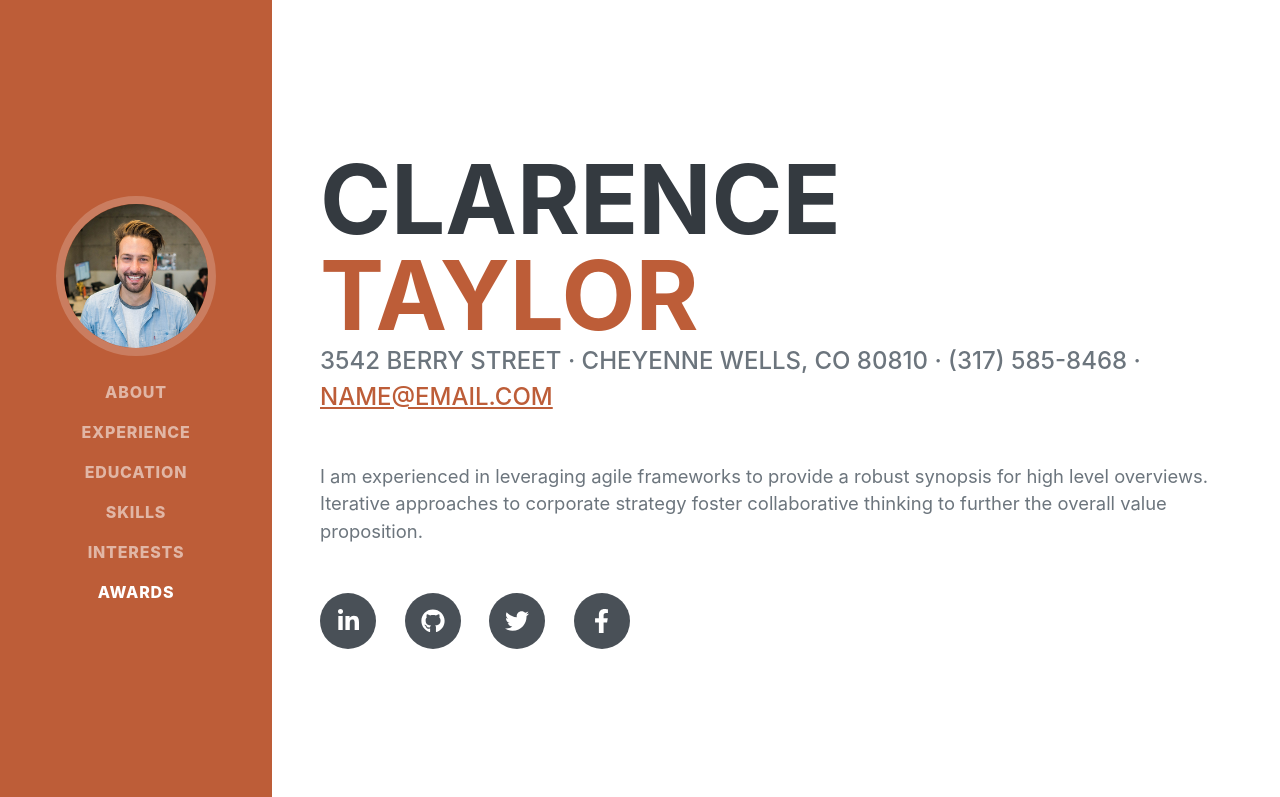
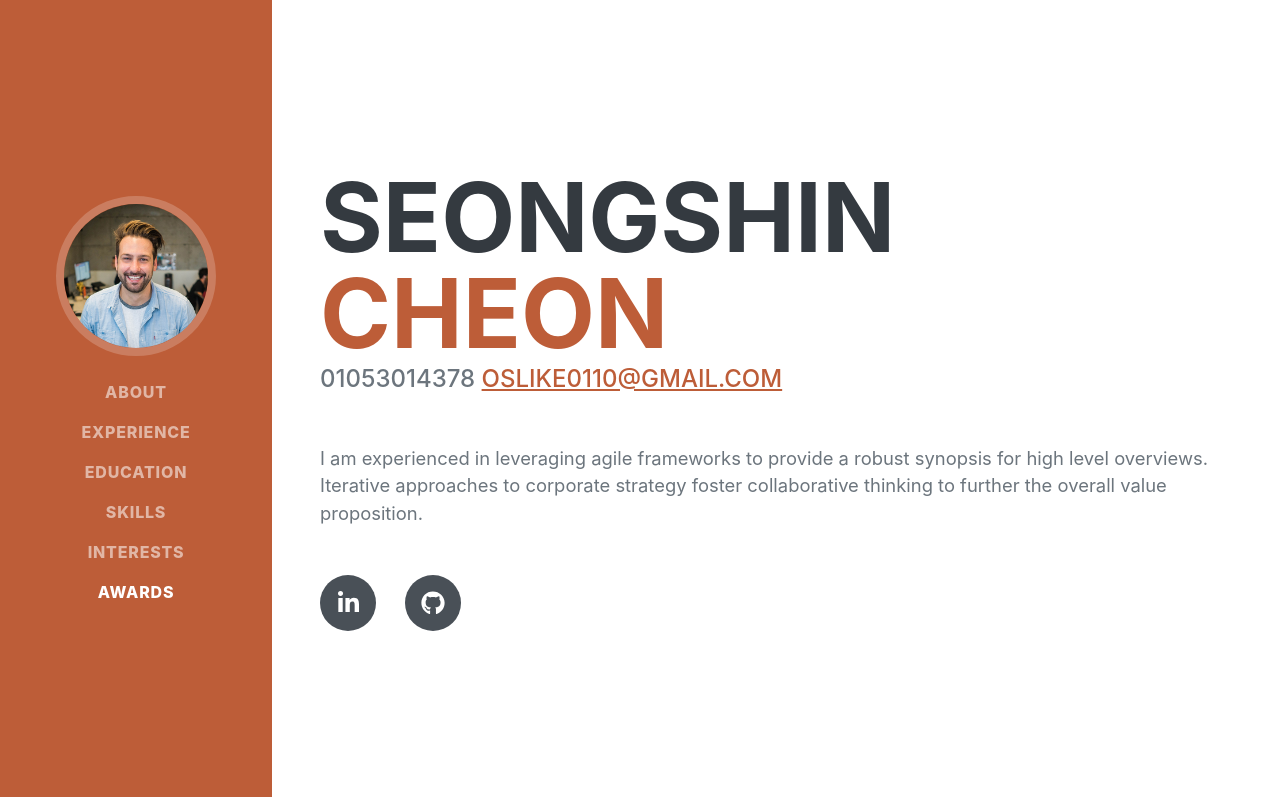
Before and after one commit to cheon0110/cheon0110.github.io, a website: page dist/index.html in a window 1280 px wide. Shown: the top 797 px of the page. Drawn offline with nearby package versions, Linux system fonts and the light colour scheme; a web font is replaced by a local one.

Commit message:
Update index.html

```diff
--- a/dist/index.html
+++ b/dist/index.html
@@ -40,19 +40,19 @@
             <section class="resume-section" id="about">
                 <div class="resume-section-content">
                     <h1 class="mb-0">
-                        Clarence
-                        <span class="text-primary">Taylor</span>
+                        seongshin
+                        <span class="text-primary">cheon</span>
                     </h1>
                     <div class="subheading mb-5">
-                        3542 Berry Street · Cheyenne Wells, CO 80810 · (317) 585-8468 ·
-                        <a href="mailto:name@email.com">name@email.com</a>
+                        01053014378
+                        <a href="mailto:name@email.com">oslike0110@gmail.com</a>
                     </div>
                     <p class="lead mb-5">I am experienced in leveraging agile frameworks to provide a robust synopsis for high level overviews. Iterative approaches to corporate strategy foster collaborative thinking to further the overall value proposition.</p>
                     <div class="social-icons">
                         <a class="social-icon" href="#!"><i class="fab fa-linkedin-in"></i></a>
-                        <a class="social-icon" href="#!"><i class="fab fa-github"></i></a>
-                        <a class="social-icon" href="#!"><i class="fab fa-twitter"></i></a>
-                        <a class="social-icon" href="#!"><i class="fab fa-facebook-f"></i></a>
+                        <a class="social-icon" href="https://github.com/cheon0110"><i class="fab fa-github"></i></a>
+                        <!--<a class="social-icon" href="#!"><i class="fab fa-twitter"></i></a>-->
+                        <!--<a class="social-icon" href="#!"><i class="fab fa-facebook-f"></i></a>-->
                     </div>
                 </div>
             </section>
```
